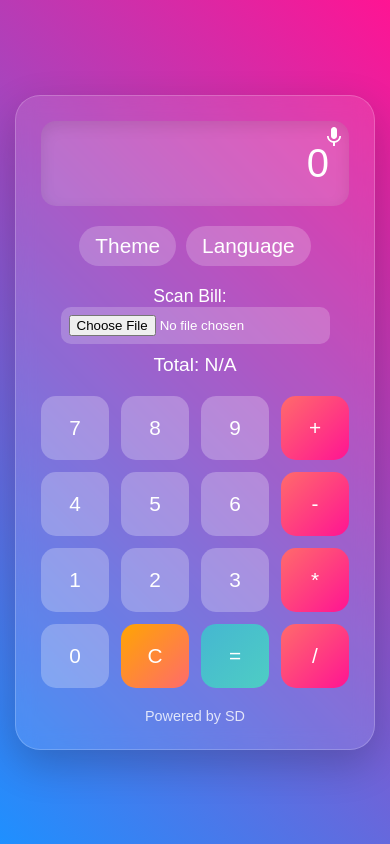
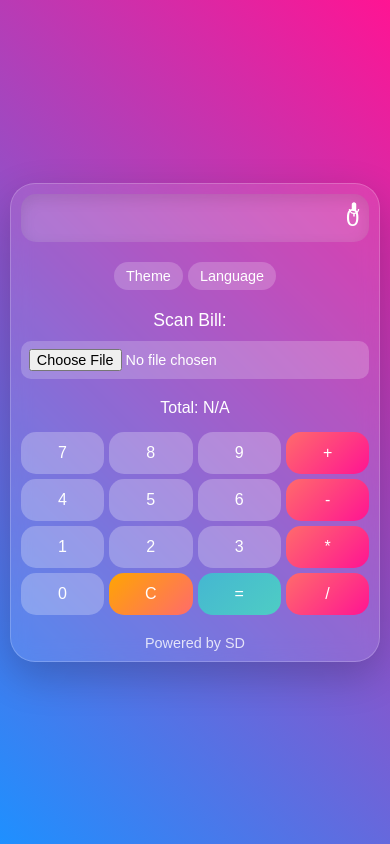
Before and after one commit to swapandash09/Ultimate-AI-Calculator, a plain HTML site: page index.html in a window 390 px wide. Drawn offline with Linux system fonts and the light colour scheme.

Commit message:
Update styles.css

```diff
--- a/styles.css
+++ b/styles.css
@@ -20,7 +20,8 @@ body {
     padding: 25px;
     border-radius: 25px;
     box-shadow: 0 15px 40px rgba(0, 0, 0, 0.2);
-    width: 360px;
+    width: 360px; /* Default width for desktop */
+    max-width: 100%; /* Ensures it scales down on mobile */
     border: 1px solid rgba(255, 255, 255, 0.2);
 }
 
@@ -48,6 +49,7 @@ body.colorful {
     color: #fff;
     margin-bottom: 20px;
     box-shadow: inset 0 5px 15px rgba(0, 0, 0, 0.1);
+    overflow-x: auto; /* Scroll if number overflows on small screens */
 }
 
 .controls {
@@ -56,6 +58,7 @@ body.colorful {
     display: flex;
     justify-content: center;
     gap: 10px;
+    flex-wrap: wrap; /* Wrap buttons on small screens */
 }
 
 #theme-cycle, #lang-cycle {
@@ -77,6 +80,7 @@ body.colorful {
     grid-template-columns: repeat(4, 1fr);
     gap: 12px;
 }
+
 button {
     padding: 20px;
     font-size: 1.3em;
@@ -139,10 +143,26 @@ button:active {
     margin: 20px 0;
     text-align: center;
     color: #fff;
+    display: flex;
+    flex-direction: column;
+    gap: 10px; /* Better spacing on mobile */
 }
-.bill-scanner label { font-size: 1.1em; margin-right: 10px; }
-#billInput { padding: 8px; border-radius: 10px; background: rgba(255, 255, 255, 0.2); color: #fff; border: none; }
-#billResult { margin-top: 10px; font-size: 1.2em; }
+.bill-scanner label {
+    font-size: 1.1em;
+    margin-right: 10px;
+}
+#billInput {
+    padding: 8px;
+    border-radius: 10px;
+    background: rgba(255, 255, 255, 0.2);
+    color: #fff;
+    border: none;
+    width: 100%; /* Full width on mobile */
+}
+#billResult {
+    margin-top: 10px;
+    font-size: 1.2em;
+}
 
 .footer {
     text-align: center;
@@ -151,7 +171,90 @@ button:active {
     font-size: 0.9em;
 }
 
-/* Responsive */
-@media (max-width: 400px) {
-    .calculator-container { width: 100%; margin: 15px; }
+/* Responsive Design for Mobile */
+@media (max-width: 768px) {
+    .calculator-container {
+        width: 90%; /* Scales to 90% of viewport width */
+        padding: 15px; /* Reduced padding for smaller screens */
+    }
+
+    .display {
+        font-size: 2em; /* Slightly smaller text */
+        padding: 15px;
+    }
+
+    .buttons {
+        grid-template-columns: repeat(4, 1fr); /* Maintains 4-column layout */
+        gap: 8px; /* Reduced gap for compactness */
+    }
+
+    button {
+        padding: 15px; /* Smaller buttons */
+        font-size: 1.1em;
+    }
+
+    .voice-btn {
+        top: 10px;
+        right: 10px;
+        width: 35px;
+        height: 35px;
+    }
+
+    .mic-icon {
+        width: 20px;
+        height: 20px;
+    }
+
+    .bill-scanner {
+        margin: 15px 0;
+    }
+
+    #billInput {
+        font-size: 0.9em;
+    }
+
+    #billResult {
+        font-size: 1em;
+    }
 }
+
+@media (max-width: 480px) {
+    .calculator-container {
+        width: 95%; /* Almost full width on very small screens */
+        padding: 10px;
+    }
+
+    .display {
+        font-size: 1.5em; /* Further reduced for tiny screens */
+        padding: 10px;
+    }
+
+    .buttons {
+        grid-template-columns: repeat(4, 1fr); /* Still 4 columns, but tighter */
+        gap: 5px;
+    }
+
+    button {
+        padding: 12px;
+        font-size: 1em;
+    }
+
+    .controls {
+        gap: 5px;
+    }
+
+    #theme-cycle, #lang-cycle {
+        padding: 6px 12px;
+        font-size: 0.9em;
+    }
+
+    .voice-btn {
+        width: 30px;
+        height: 30px;
+    }
+
+    .mic-icon {
+        width: 18px;
+        height: 18px;
+    }
+}
```
